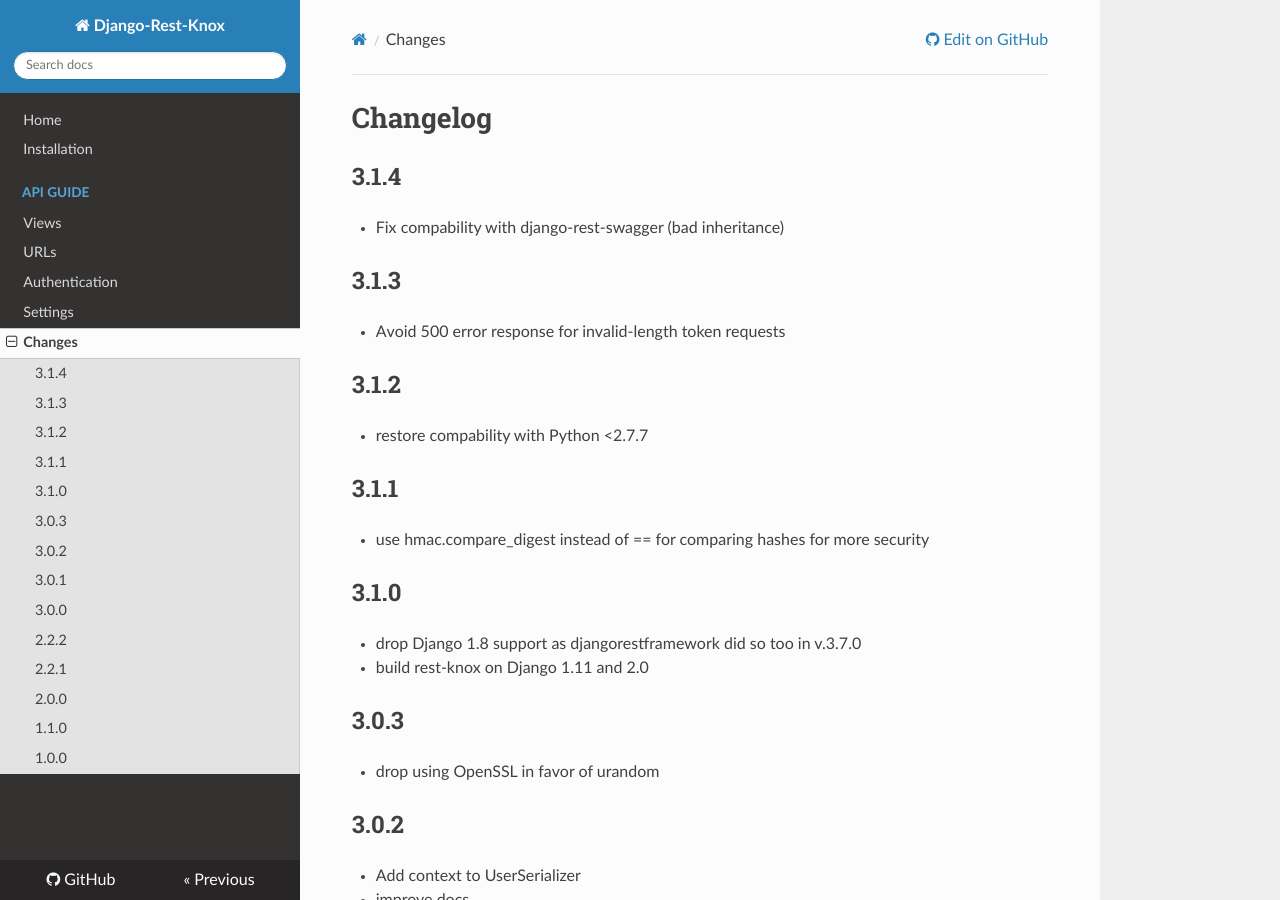
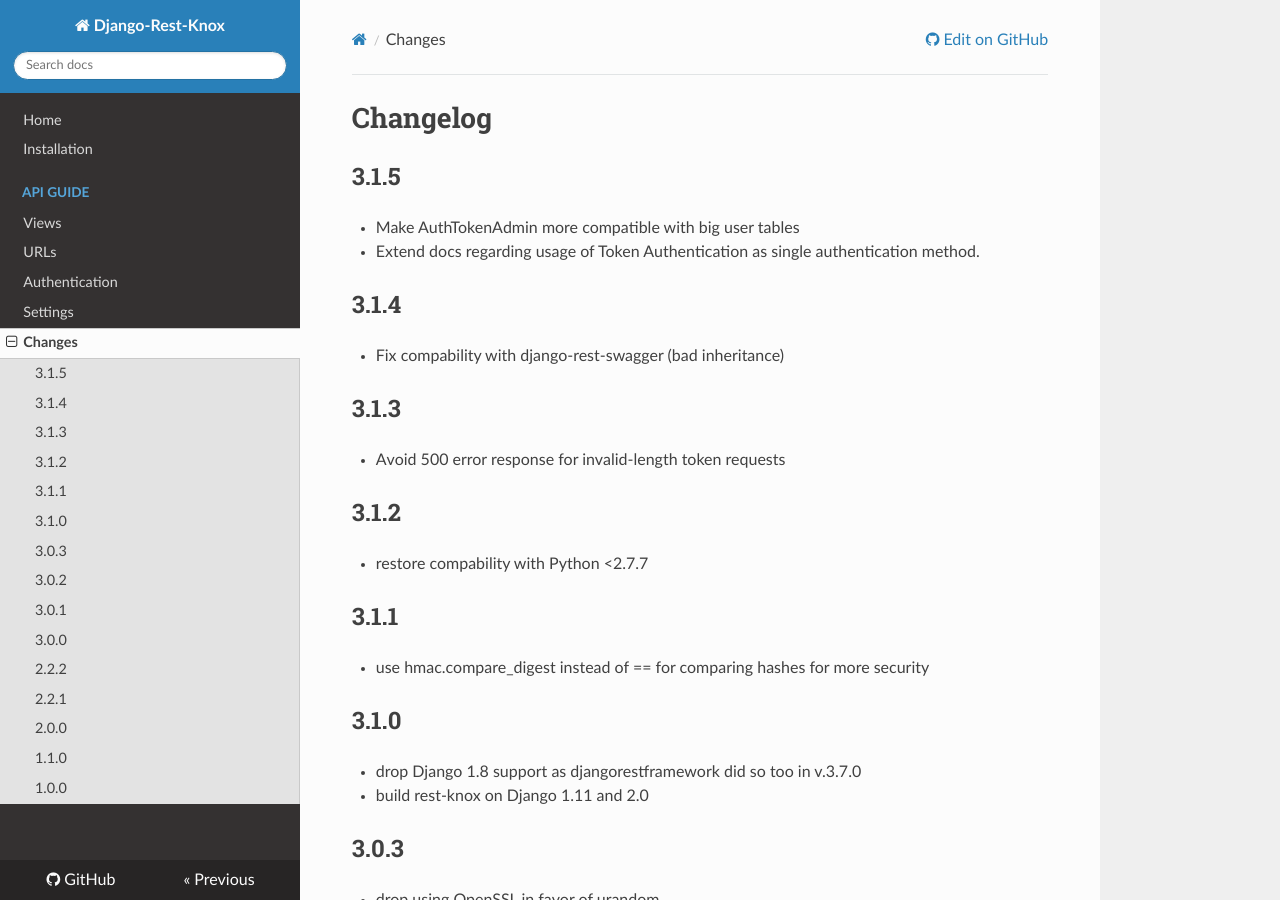
Before and after one commit to jazzband/django-rest-knox, an MkDocs documentation site: the page built from docs/changes.md, in a window 1280 px wide and 900 px high. Built offline with MkDocs 1.6.1, drawn with Linux system fonts in a browser that asks for light colours; nearby versions of some CDN libraries; old or Windows-style settings are respelled for this version of MkDocs.

Commit message:
release notes for 3.1.5

```diff
--- a/docs/changes.md
+++ b/docs/changes.md
@@ -1,4 +1,8 @@
 #Changelog
+
+## 3.1.5
+- Make AuthTokenAdmin more compatible with big user tables
+- Extend docs regarding usage of Token Authentication as single authentication method.
 
 ## 3.1.4
 - Fix compability with django-rest-swagger (bad inheritance)
--- a/setup.py
+++ b/setup.py
@@ -16,7 +16,7 @@
     # Versions should comply with PEP440.  For a discussion on single-sourcing
     # the version across setup.py and the project code, see
     # https://packaging.python.org/en/latest/single_source_version.html
-    version='3.1.4',
+    version='3.1.5',
     description='Authentication for django rest framework',
     long_description=long_description,
 
```
Also changed, not shown: CHANGELOG.rst.
